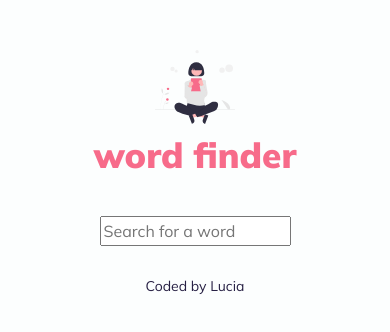
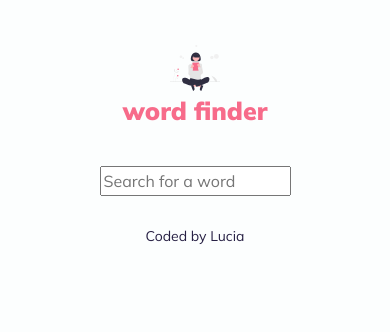
Before and after one commit to larevolucia/react-dictionary, a React (Create React App) app: page / in a window 390 px wide. Shown: the top 332 px of the page. Built offline with nearby package versions, Linux system fonts and the light colour scheme.

Commit message:
removed deleted images from manifest

```diff
--- a/public/index.html
+++ b/public/index.html
@@ -21,7 +21,6 @@
       href="https://fonts.googleapis.com/css2?family=Mulish:ital,wght@0,200..1000;1,200..1000&display=swap"
       rel="stylesheet"
     />
-    <link rel="apple-touch-icon" href="%PUBLIC_URL%/logo192.png" />
     <link rel="manifest" href="%PUBLIC_URL%/manifest.json" />
     <title>Dictionary App</title>
   </head>
--- a/src/App.css
+++ b/src/App.css
@@ -24,3 +24,15 @@
   margin: 30px 0;
   font-size: 14px;
 }
+
+@media (max-width: 900px) {
+  .App-logo {
+    max-width: 50px;
+    padding: 5px 0;
+  }
+  h1 {
+    color: var(--fourth-color);
+    font-weight: 1000;
+    font-size: 25px;
+  }
+}
--- a/src/Dictionary.js
+++ b/src/Dictionary.js
@@ -14,7 +14,7 @@
     // alert(`Searching for ${keyword}...`);
 
     let apiURL = `https://api.dictionaryapi.dev/api/v2/entries/en/${keyword}`;
-
+    // Documentation for API dictionaryapi.dev/
     axios.get(apiURL).then(handleResponse);
   }
 
```
Also changed, not shown: public/manifest.json.
